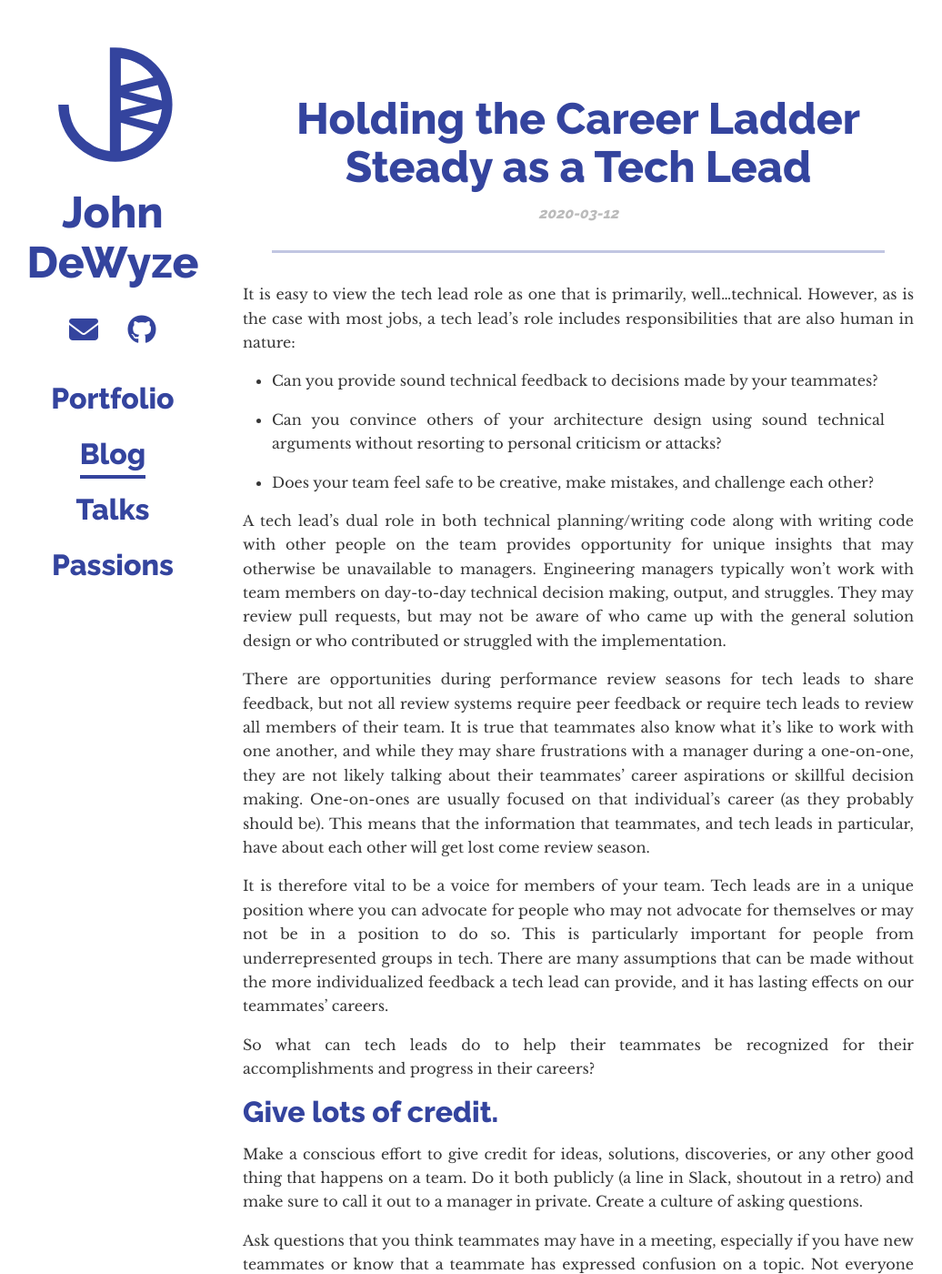
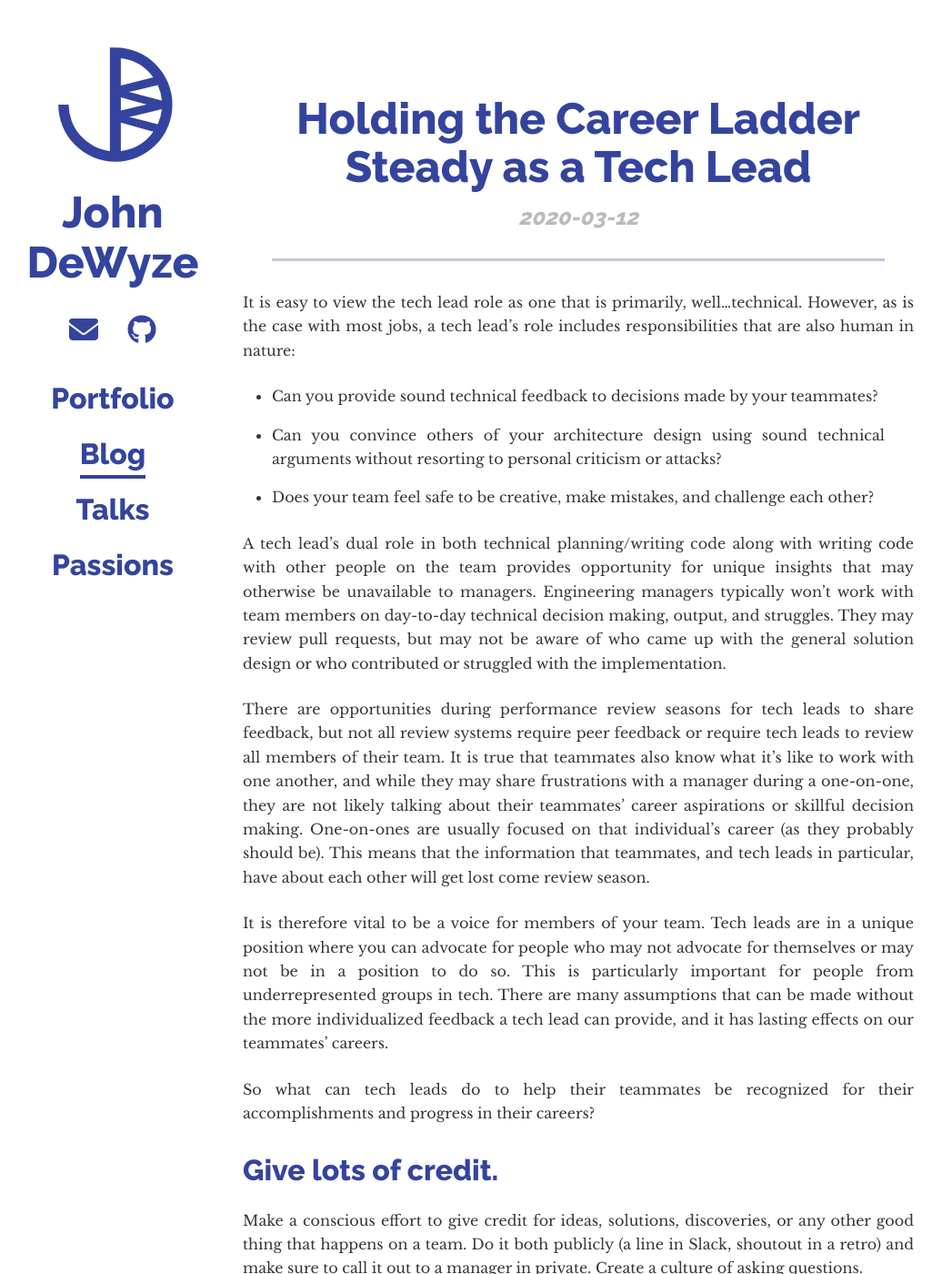
Before and after one commit to dewyze/dewyze.github.io, a Jekyll site: the page built from _posts/2020-03-12-holding-the-career-leader-steady.md, in a window 1280 px wide and 1400 px high. Shown: the whole window at 91% size, without its empty margins (139-1175 px from the left). Built offline with Jekyll 4.4.1, drawn with Linux system fonts in a browser that asks for light colours; nearby versions of some CDN libraries.

Commit message:
CSS Tweaks

```diff
--- a/_scss/_blog.scss
+++ b/_scss/_blog.scss
@@ -29,11 +29,20 @@
     }
   }
 
+  h2:not(:first-child) {
+    margin-top: 2rem;
+  }
+
+  p {
+    margin: 1.5rem 0;
+  }
+
   a {
     &:not(.link--image) {
       font-weight: bold;
       @extend .blue_underline--hover;
       @extend .blue_underline--small;
+      @extend .blue_underline--close;
     }
   }
 
@@ -95,6 +104,10 @@
     }
   }
 
+  pre {
+    overflow-x: auto;
+  }
+
   pre.highlight {
     line-height: 1.25;
   }
@@ -108,6 +121,9 @@
 .blog--post,
 .blog-article {
   margin-bottom: 6rem;
+  p > a {
+    display: inline-block;
+  }
 }
 
 .listing__title {
--- a/_scss/_type.scss
+++ b/_scss/_type.scss
@@ -56,7 +56,13 @@ h6 {
 
 .blue_underline--small {
   &::before {
-    height: 3px;
+    height: 2px;
+  }
+}
+
+.blue_underline--close {
+  &::before {
+    top: 100%;
   }
 }
 
@@ -96,6 +102,12 @@ h6 {
   }
 }
 
+.blue_underline--none {
+  &:hover::before {
+    display: none;
+  }
+}
+
 .blue_underline--hover {
   @extend .blue_underline;
 
@@ -130,5 +142,5 @@ h2 {
 }
 
 h3 {
-  font-size: 1rem;
+  font-size: 1.5rem;
 }
--- a/assets/css/main.scss
+++ b/assets/css/main.scss
@@ -29,7 +29,7 @@ ul {
 .wrapper {
   display: grid;
   grid-template-areas: "nav page";
-  grid-template-columns: 270px 1fr;
+  grid-template-columns: 270px minmax(0, 1fr);
   max-width: 1024px;
   margin: 0 auto;
 }
--- a/blog/index.html
+++ b/blog/index.html
@@ -3,7 +3,7 @@ layout: default
 ---
 
 <div class="blog listings">
-  {% for post in site.posts %}
+  {% for post in site.posts %} {% unless post.exclude_from_feed %}
   <article class="listing">
     <div class="listing__meta">
       <div class="listing__date">
@@ -26,5 +26,5 @@ layout: default
       {{ post.excerpt }}
     </div>
   </article>
-  {% endfor %}
+  {% endunless %} {% endfor %}
 </div>
--- a/index.html
+++ b/index.html
@@ -26,7 +26,7 @@ layout: default
     Go do something good.
     </p>
   </div>
-  <div class="page__home--about">
-    <a href="/about" class=""><i class="text--gray text--hover-blue fas fa-info-circle"></i></a>
-  </div>
 </div>
+<div class="page__home--about">
+  <a href="/about" class=""><i class="text--gray text--hover-blue fas fa-info-circle"></i></a>
+</div>
```
Also changed, not shown: _passions/pizza_and_bread.md (+1 -1 lines).
